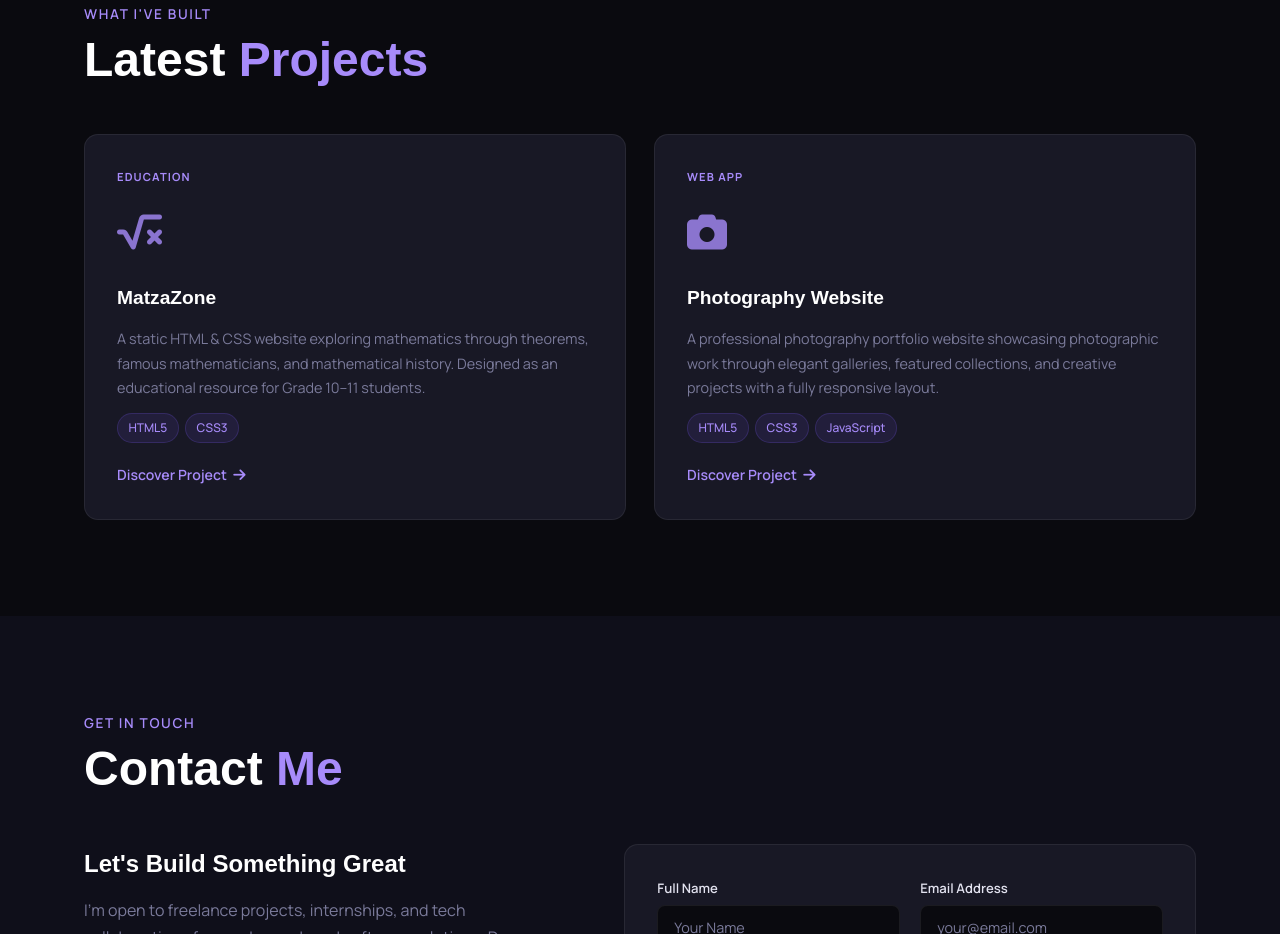
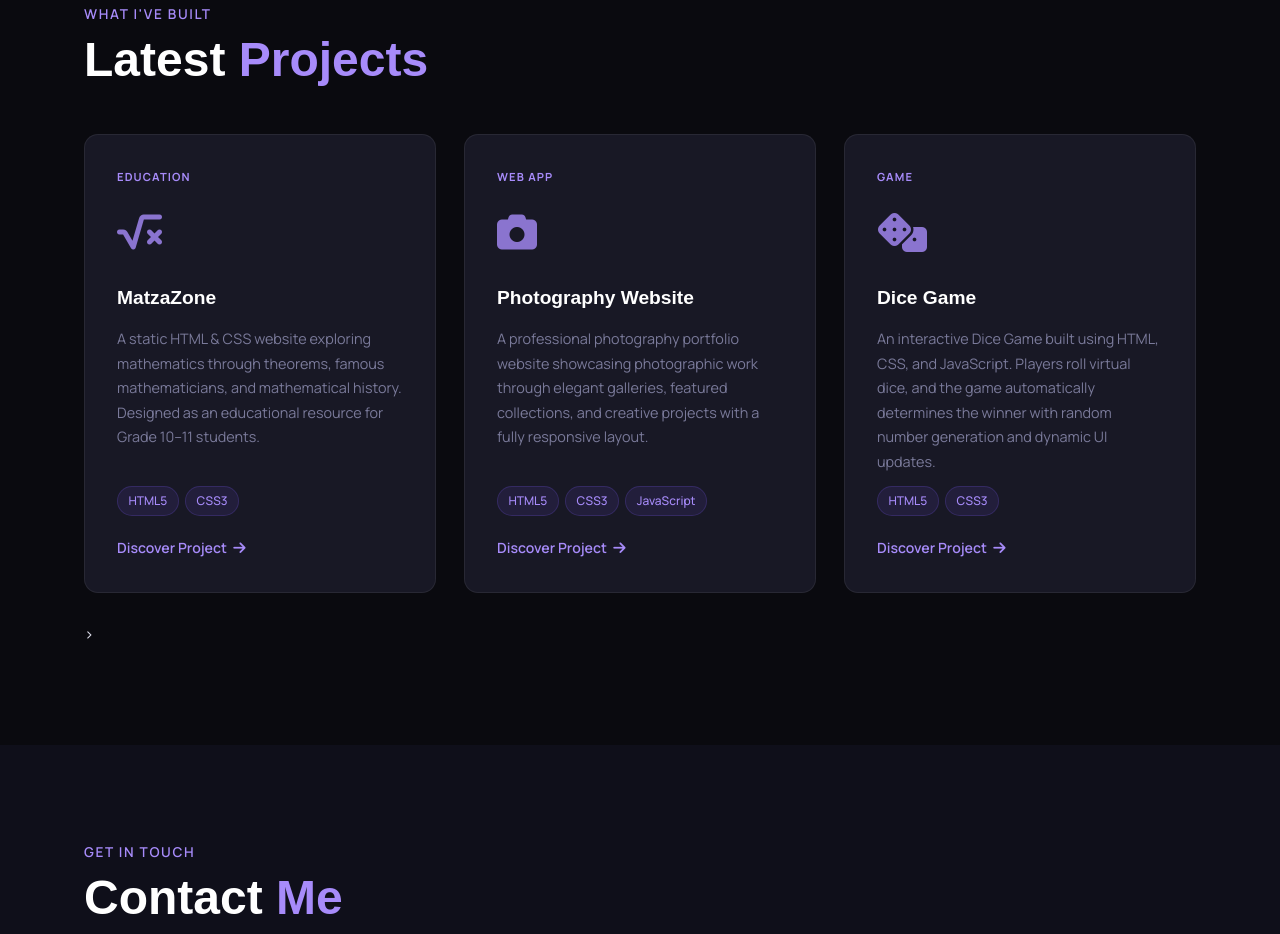
Before and after one commit to Gajanansagadevan/Portfolio-, a plain HTML site: page index.html in a window 1280 px wide. Shown: the part 4452-5386 px from the top of the page. Drawn offline with Linux system fonts and the light colour scheme.

Commit message:
Add Dice Game project card to index.html
Added a new project card for an interactive Dice Game with details and a link.

```diff
--- a/index.html
+++ b/index.html
@@ -306,6 +306,21 @@
         <a href="https://gajanansagadevan.github.io/Photography/" target="_blank" class="project-link">Discover Project <i class="fas fa-arrow-right"></i></a>
       </div>
 
+      <div class="project-card">
+        <div class="project-badge">GAME</div>
+        <div class="project-icon"><i class="fas fa-dice"></i></div>
+        <h3>Dice Game</h3>
+
+    <p>
+        An interactive Dice Game built using HTML, CSS, and JavaScript.
+        Players roll virtual dice, and the game automatically determines
+        the winner with random number generation and dynamic UI updates.
+    </p>
+    <div class="project-tags"><span>HTML5</span><span>CSS3</span></div>
+
+    <a href="https://gajanansagadevan.github.io/Dice-game/" target="_blank" class="project-link">Discover Project <i class="fas fa-arrow-right"></i></a>
+      </div>>
+
     </div>
   </div>
 </section>
```
